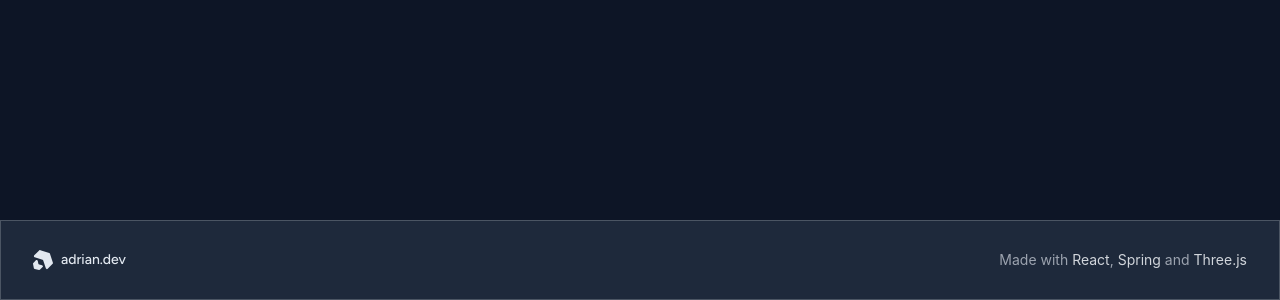
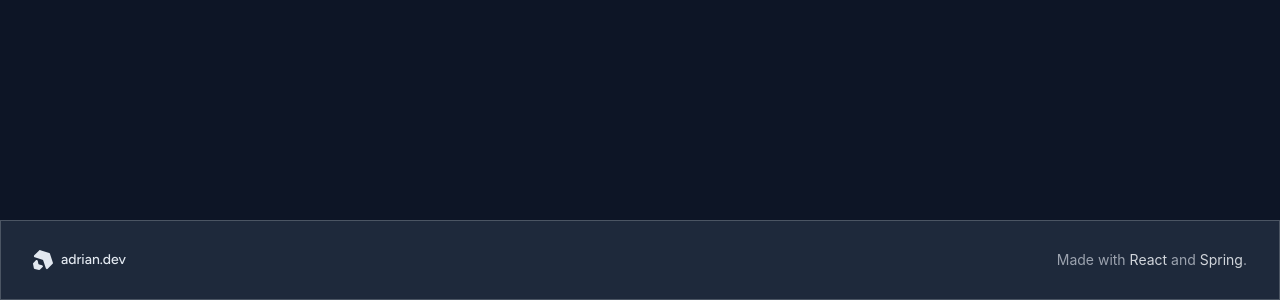
Before and after one commit to Adrian-Hansen-dev/portfolio, a React (Vite) app in the folder frontend/: page / in a window 1280 px wide. Shown: the part 2180-2480 px from the top of the page. Built offline with nearby package versions, Linux system fonts and the light colour scheme; no server answers.

Commit message:
remove three.js from footer

```diff
--- a/frontend/src/pages/footer/Footer.tsx
+++ b/frontend/src/pages/footer/Footer.tsx
@@ -9,14 +9,11 @@ export default function Footer() {
         <a className="text-secondary-foreground" href="https://react.dev/">
           React
         </a>
-        {", "}
+        {" and "}
         <a className="text-secondary-foreground" href="https://spring.io/">
           Spring
         </a>
-        {" and "}
-        <a className="text-secondary-foreground" href="https://threejs.org/">
-          Three.js
-        </a>
+        {"."}
       </p>
     </div>
   );
```
